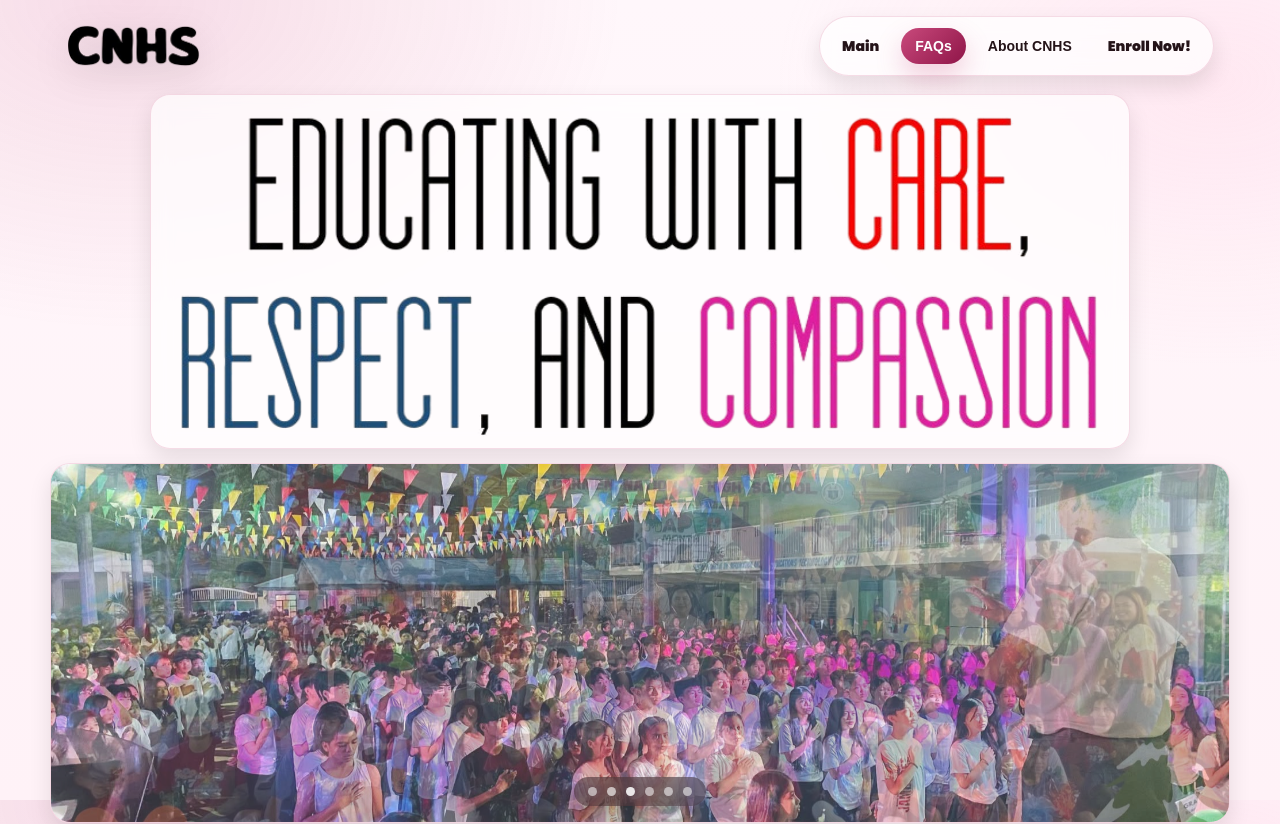
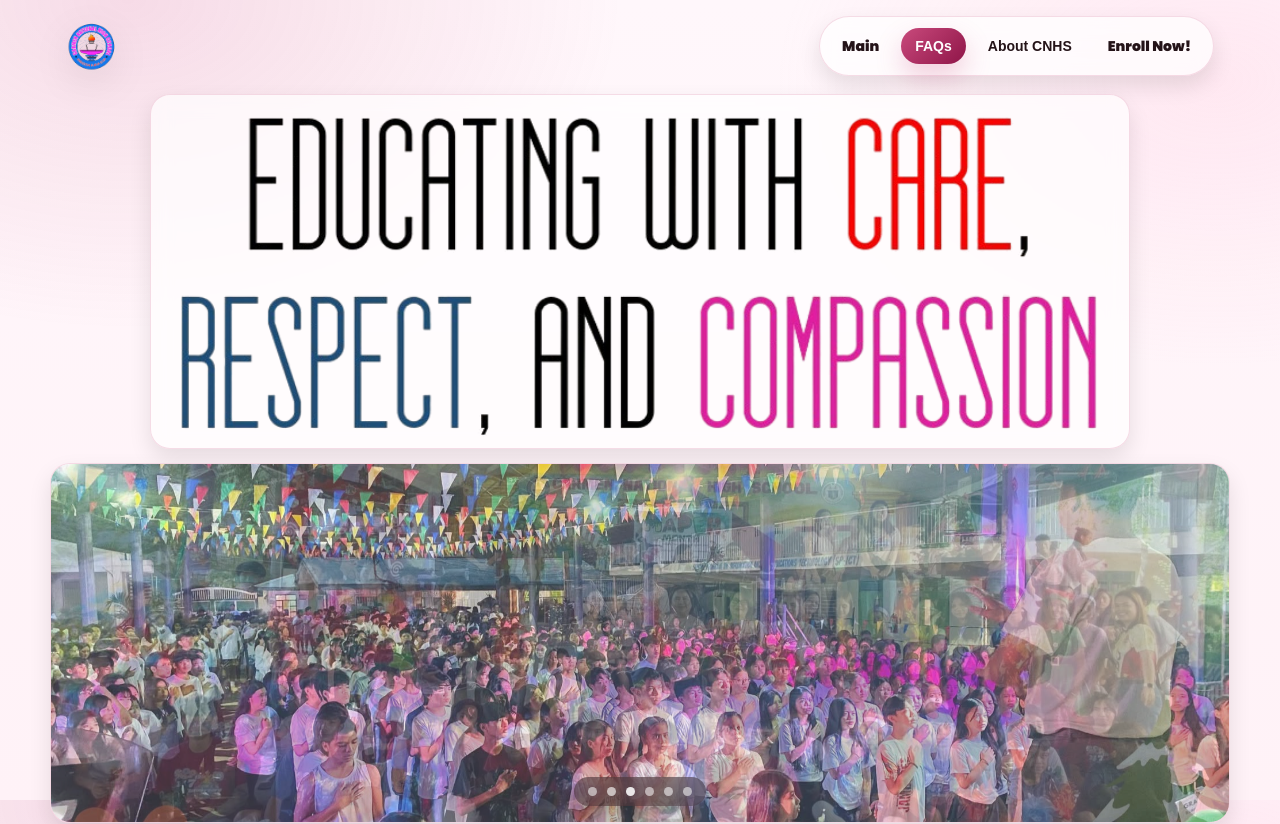
Before and after one commit to JomG016/enrollment-system, a plain HTML site: page GF.html in a window 1280 px wide. Shown: the top 824 px of the page. Drawn offline with Linux system fonts and the light colour scheme.

Commit message:
Fixed Image

```diff
--- a/GF.html
+++ b/GF.html
@@ -13,7 +13,7 @@
 
   <header class="topbar">
     <div class="brand">
-      <img class="brand-logo" src="Cnhs.png" alt="CNHS" />
+      <img class="brand-logo" src="canhs.png" alt="CNHS" />
     </div>
 
     <nav class="pillnav" aria-label="Primary">
```
